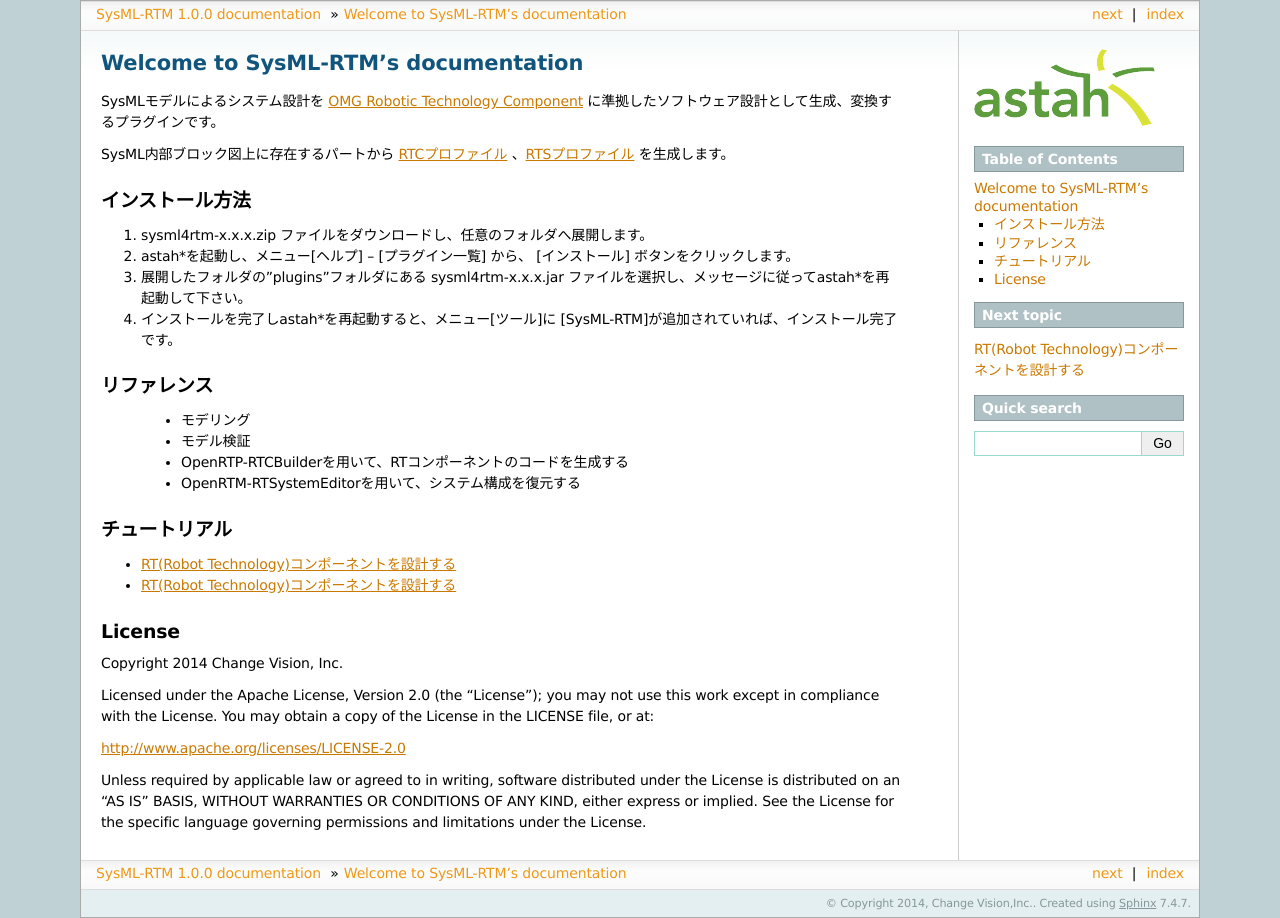
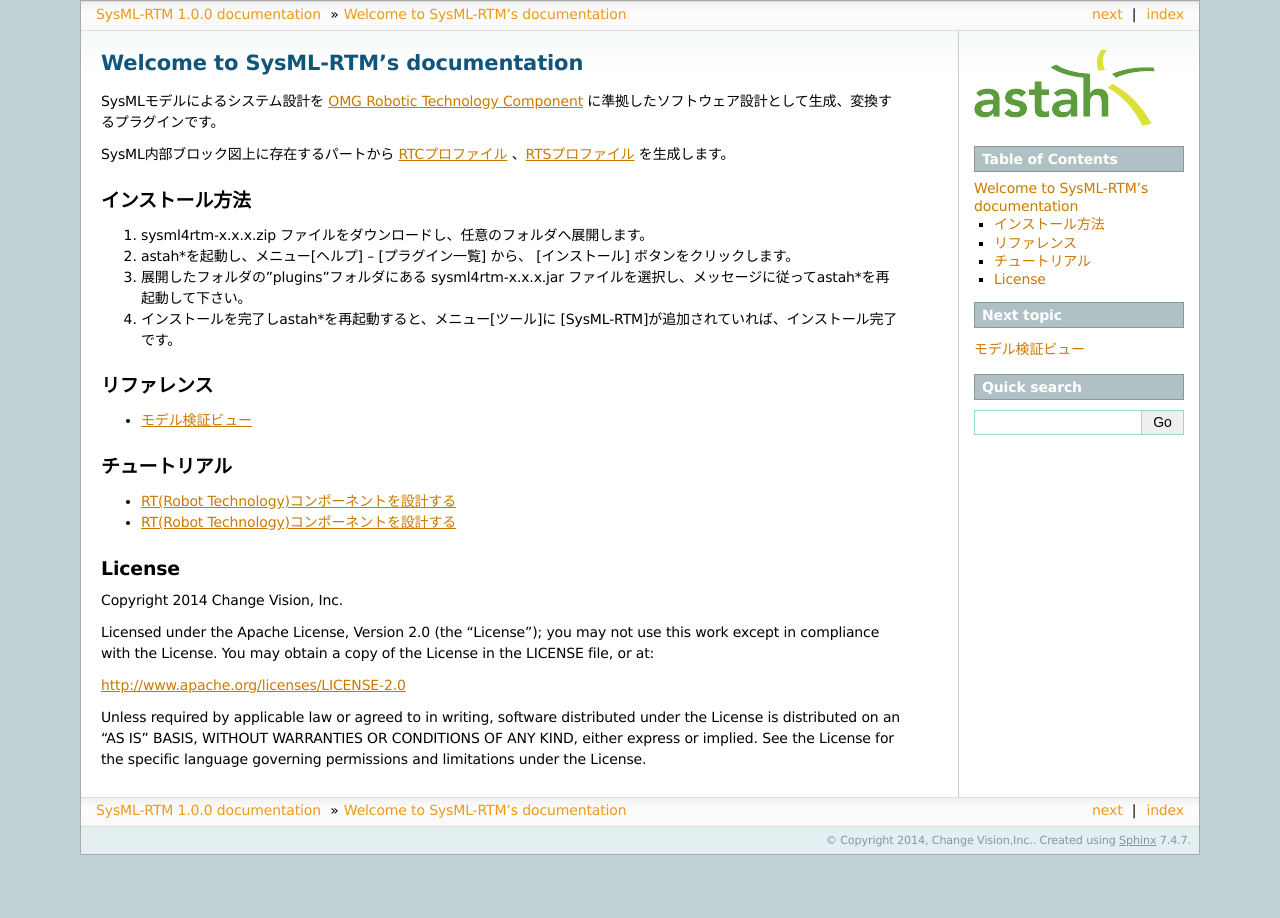
Before and after one commit to ChangeVision/sysml4rtm, a Sphinx documentation site: the page built from docs/guide-ja/source/index.rst, in a window 1280 px wide. Built offline with Sphinx 7.4.7, drawn with Linux system fonts in a browser that asks for light colours; some of the changed lines change nothing that is shown.

Commit message:
Add reference of model validation

```diff
--- a/docs/guide-ja/source/index.rst
+++ b/docs/guide-ja/source/index.rst
@@ -19,10 +19,17 @@
 
 リファレンス
 ---------------------
+..
  * モデリング
  * モデル検証
  * OpenRTP-RTCBuilderを用いて、RTコンポーネントのコードを生成する
  * OpenRTM-RTSystemEditorを用いて、システム構成を復元する
+
+.. toctree::
+   :maxdepth: 1
+   :glob:
+
+   reference/model_validation_view
 
 チュートリアル
 ---------------------
--- /dev/null
+++ b/docs/guide-ja/source/reference/model_validation_view.rst
@@ -0,0 +1,319 @@
+.. _ref-model_validation_view:
+
+モデル検証ビュー
+================================
+編集中の設計モデル中の不整合を一覧表示、操作するビューを提供します。
+
+.. figure:: /images/reference/model_validation_view/model_validation_view.jpg
+   :alt: モデル検証ビュー
+
+モデル更新時に、自動的にモデルを検証
+----------------------------------------
+.. figure:: /images/reference/model_validation_view/auto_update.jpg
+   :alt: モデル更新時に、自動的にモデルを検証
+
+[モデル更新時に、自動的にモデルを検証]ボタンがONの場合、モデル更新時に自動的にモデル検証を行います。(デフォルト ON)
+
+モデル検証ビューの更新
+----------------------------
+[更新]ボタンをクリックして、モデル検証の再実行を行います。
+
+.. figure:: /images/reference/model_validation_view/update.jpg
+   :alt: モデル検証ビューの更新
+
+.. hint::
+  モデル検証は、メニュー :menuselection:`ツール --> モデル検証` からも実行できます。
+  メニューから実行した場合には、モデルに不整合があることを通知する警告ダイアログ、または、モデルの整合性が保たれていることを通知するダイアログが表示されます。
+
+不整合一覧
+-------------------------------
+不整合一覧では、モデルの不整合を表形式で表示します。
+一覧には以下の項目を表示します。
+
+* 説明 － 不整合の内容説明
+* 要素の種類 － 不整合のあるモデル要素の種類
+* 要素 － 不整合のあるモデル要素名
+* 要素のパス － 不整合のあるモデル要素のパス(パッケージのパスなど)
+* エラーレベル － 不整合のエラーレベル(エラー種類とアイコン) :ref:`errorlevel-notes-label`
+
+.. hint::
+  モデル検証ビューのヘッダ(エラーレベル列)にマウスカーソルを合わせると、 :ref:`errorlevel-notes-label` がツールチップで表示されます。
+
+.. _errorlevel-notes-label:
+
+エラーレベルの凡例
+^^^^^^^^^^^^^^^^^^^^^^^^
+モデル検証ビューでは以下のエラーレベルを設定しています。
+
+.. list-table::
+   :widths: 15 50
+   :header-rows: 1
+
+   * - エラーレベル
+     - 説明
+   * - |critical_icon| 致命的なエラー
+     - 設計されたモデルからコンポーネントを生成できないため、問題の修正が必要です。
+   * - |error_icon| エラー
+     - 生成されたコンポーネントが正しく動作しない可能性があるため、問題の修正が必要です。
+   * - |warning_icon| 警告
+     - コンポーネントの設計に潜在的な問題が存在する可能性があるため、問題の調査が必要です。
+   * - |notice_icon| 通知
+     - 注意を喚起したい情報を表示します。
+
+不整合に対する操作
+-------------------------------
+
+エラー行のクリック
+^^^^^^^^^^^^^^^^^^^^^^^^^
+プロパティビューに選択した行の要素のプロパティを表示します。
+
+エラー行のダブルクリック
+^^^^^^^^^^^^^^^^^^^^^^^^^^
+選択した行の要素の図要素があれば、図を表示します。
+
+* エラー対象の図要素を図の中心に表示し、選択状態にします。
+* 複数図要素がある場合は、一つ目の図要素を表示します。
+* 図要素がない場合は、何も表示しません。
+
+図要素へジャンプ
+^^^^^^^^^^^^^^^^^^^^^^^^^^^^^^^^^^^^
+| エラー行を選択し右クリック後、[図要素へジャンプ]を選択、図を選択すると、不整合のあった要素の図要素を表示します。
+| 図要素が存在しない要素を選択した場合には、[図要素へジャンプ]は非活性になっています。
+
+* エラー対象の図要素を図の中心に表示し、選択状態にします。
+* 複数図要素がある場合は、一つ目の図要素を表示します。
+
+構造ツリーのモデルへジャンプ
+^^^^^^^^^^^^^^^^^^^^^^^^^^^^^^^^^^^^
+| エラー行を選択し右クリック後、[構造ツリーのモデルへジャンプ]を選択すると、構造ツリー上のモデルを選択します。
+| コネクタなど構造ツリー上に表示されない要素を選択した場合には、[構造ツリーのモデルへジャンプ]は非活性になっています。
+
+.. _quickfix-label:
+
+QuickFix
+^^^^^^^^^^^^^^^^^^^^^^^^^^^^^^^^^^^^
+| QuickFixは不整合の解決をサポートする機能です。
+| エラー行を選択し右クリック後、[QuickFix]を選択すると、解決の提案が可能な不整合について、複数の解決提案を表示します。
+| 解決の提案がない不整合については、[QuickFix]は非活性になっています。
+| エラー行を選択して、「 **Ctrl + 1** 」でもQuickFixを表示することができます。
+
+.. note::
+  QuickFixにより不整合を解決した場合、モデル検証が自動で再実行されます。
+  [モデル更新時に、自動的にモデルを検証]ボタンをOFFにしている場合でも、再実行を行います。
+
+ヘルプ
+^^^^^^^^^^^^^^^^^^^^^^^^^^^^^^^^^^^^
+エラー行を解決するために参考になるマニュアルの該当箇所を表示する機能です。
+
+ソートと表示順序
+^^^^^^^^^^^^^^^^^^^^^^^^^^^^^^^^^^^^
+| 列のヘッダをクリックすることで、各列毎のソートが可能です。(初期表示時は、カテゴリの昇順)
+| 列のドラッグにより、列の表示順序を変更することもできます。
+
+表示領域
+^^^^^^^^^^^^^^^^^^^^^^^^^^^^^^^^^^^^
+| モデル検証ビューの上部のバーをマウスでドラッグすることで、高さの変更が可能です。
+| プロジェクトビュー同様にモデル検証ビューを非表示にすることも可能です。
+
+.. figure:: /images/reference/model_validation_view/view_showhide.jpg
+   :alt: モデル検証ビューの表示/非表示
+
+.. hint::
+  モデル検証ビューの表示/非表示は、メニュー :menuselection:`表示 --> モデル検証ビューの表示/非表示` からも実行できます。
+
+不整合一覧で検出、表示する項目
+-------------------------------
+不整合一覧では以下の項目を検出、表示しています。
+
+設計時やマージ時のモデルに対する不整合一覧
+^^^^^^^^^^^^^^^^^^^^^^^^^^^^^^^^^^^^^^^^^^^^^^^^^^
+
+.. list-table::
+   :widths: 17 18 35 15
+   :header-rows: 1
+
+   * - 要素名
+     - 項目名
+     - 不整合内容
+     - エラーレベル
+   * - プロジェクト
+     - 名前
+     - 必須、 英数字、およびハイフン、アンダースコアのみ
+     - |critical_icon| 致命的なエラー
+   * - パッケージ
+     - 名前
+     - 必須、 :term:`identifier`
+     - |critical_icon| 致命的なエラー
+   * - Systemコンポーネント
+     - 名前
+     - 必須、 :term:`identifier`
+     - |critical_icon| 致命的なエラー
+   * - コンポーネント
+     - 階層構造
+     - コンポーネントの階層構造にループがある
+     - |critical_icon| 致命的なエラー
+   * - －
+     - 名前
+     - 必須、 :term:`identifier`
+     - |critical_icon| 致命的なエラー
+   * - －
+     - ポート
+     - コンポーネントにポートが定義されていない
+     - |notice_icon| 通知
+   * - －
+     - カテゴリ
+     - 必須
+     - |critical_icon| 致命的なエラー
+   * - －
+     - カテゴリ
+     -  :term:`複合コンポーネント` にcomposite.PeriodicECSharedが設定されていない
+     - |critical_icon| 致命的なエラー
+   * - －
+     - 複合コンポーネント種類
+     -  :term:`複合コンポーネント` にPeriodicECSharedが設定されていない
+     - |critical_icon| 致命的なエラー
+   * - －
+     - コンフィギュレーションのプロパティ名
+     - membersとexported_portsがプロパティ名に使用されている
+     - |critical_icon| 致命的なエラー
+   * - パート
+     - 名前
+     - 必須、 :term:`identifier`
+     - |critical_icon| 致命的なエラー
+   * - －
+     - 名前
+     - コンポーネント配下のパート名が衝突している
+     - |critical_icon| 致命的なエラー
+   * - －
+     - 優先度
+     - 0から255までの数値以外が設定されている
+     - |warning_icon| 警告
+   * - ポート(データポート、サービスポート)
+     - 名前
+     - 必須、半角英数記号のみ(ピリオド、空白は不可)、 :term:`identifier`
+     - |critical_icon| 致命的なエラー
+   * - －
+     - 名前
+     - ポート名が重複している
+     - |critical_icon| 致命的なエラー
+   * -  :term:`公開ポート` (データポート、サービスポート)
+     -  :term:`委譲コネクタ`
+     - 一つの :term:`公開ポート` に複数の :term:`委譲コネクタ` が接続されている
+     - |warning_icon| 警告
+   * -  :term:`内部ポート` (データポート、サービスポート)
+     - コネクタ
+     - 一つの :term:`内部ポート` に複数の :term:`委譲コネクタ` が接続されている
+     - |warning_icon| 警告
+   * - サービスポート
+     - インターフェース
+     - 一つのサービスポートに同一のインターフェースが複数定義されている
+     - |warning_icon| 警告
+   * - －
+     - －
+     - サービスポートにインターフェースが接続されていない
+     - |warning_icon| 警告
+   * - コネクタ(データポート間、サービスポート間)
+     - 名前
+     - 必須、半角英数記号のみ
+     - |critical_icon| 致命的なエラー
+   * - －
+     - モデル
+     - 同一パート間にコネクタが重複している
+     - |critical_icon| 致命的なエラー
+   * - コネクタ(データポート間)
+     - データポートの組合せ
+     - データ送信ポートとデータ受信ポートの組合せになっていない
+     - |critical_icon| 致命的なエラー
+   * - －
+     - データポートの型
+     - コネクタに接続するデータポートの型が一致していない
+     - |warning_icon| 警告
+   * - －
+     - －
+     - データポートの型にインターフェースが定義されている
+     - |critical_icon| 致命的なエラー
+   * - －
+     - データ送信レート[ベース]
+     - サブスクリプションタイプがperiodicの場合必須、正の数値
+     - |warning_icon| 警告
+   * - －
+     - 送信データスキップ数[ベース]
+     - サブスクリプションタイプがnew,periodicかつデータ送信ポリシーがskipの場合必須、0または正の整数
+     - |warning_icon| 警告
+   * - －
+     - バッファ長[バッファ（出力ポート）]
+     - 必須、0、または正の整数
+     - |warning_icon| 警告
+   * - －
+     - バッファ書き込みタイムアウト[sec][バッファ（出力ポート）]
+     - 必須、正の数値
+     - |warning_icon| 警告
+   * - －
+     - バッファ読み出しタイムアウト[sec][バッファ（出力ポート）]
+     - 必須、正の数値
+     - |warning_icon| 警告
+   * - －
+     - バッファ長[バッファ（入力ポート）]
+     - 必須、0または正の整数
+     - |warning_icon| 警告
+   * - －
+     - バッファ書き込みタイムアウト[sec][バッファ（入力ポート）]
+     - 必須、正の数値
+     - |warning_icon| 警告
+   * - －
+     - バッファ読み出しタイムアウト[sec][バッファ（入力ポート）]
+     - 必須、正の数値
+     - |warning_icon| 警告
+   * -  :term:`委譲コネクタ` (データポート間)
+     - データポートの組合せ
+     - データ送信ポート同士、データ受信ポート同士の組合せになっていない
+     - |critical_icon| 致命的なエラー
+   * - コネクタ(サービスポート間)
+     - サービスポート名
+     - コネクタで接続するサービスポートの名前が一致していない
+     - |error_icon| エラー
+   * - －
+     - サービスポートのIF
+     - コネクタに接続するサービスポートのインターフェースが一致していない
+     - |error_icon| エラー
+   * - インターフェース/クラス
+     - 名前
+     - 必須、 :term:`identifier`
+     - |critical_icon| 致命的なエラー
+   * - －
+     - 属性
+     - 必須、 :term:`identifier`
+     - |critical_icon| 致命的なエラー
+   * - －
+     - －
+     - 属性の型にsequenceを直接利用している。 解決策は :ref:`ref-customtype-sequence` を参照のこと。
+     - |notice_icon| 通知
+   * - －
+     - 操作
+     - 必須、 :term:`identifier`
+     - |critical_icon| 致命的なエラー
+   * - －
+     - －
+     - 同一シグニチャの操作が重複している
+     - |critical_icon| 致命的なエラー
+   * - －
+     - パラメタ
+     - パラメタの型にsequenceを直接利用している。 解決策は :ref:`ref-customtype-sequence` を参照のこと。
+     - |notice_icon| 通知
+   * - －
+     - 返り値
+     - 返り値の型にsequenceを直接利用している。 解決策は :ref:`ref-customtype-sequence` を参照のこと。
+     - |notice_icon| 通知
+   * - －
+     - 関連端
+     - 関連端の多重度が0, 1, 0..1以外である。 解決策は :ref:`ref-customtype-multiple` を参照のこと。
+     - |notice_icon| 通知
+   * - 独自データ型
+     - －
+     - 自クラス/インターフェースの参照をしている
+     - |critical_icon| 致命的なエラー
+
+.. |critical_icon| image:: /images/reference/model_validation_view/critical_icon.jpg
+.. |error_icon| image:: /images/reference/model_validation_view/error_icon.jpg
+.. |warning_icon| image:: /images/reference/model_validation_view/warning_icon.jpg
+.. |notice_icon| image:: /images/reference/model_validation_view/notice_icon.jpg
```
Also changed, not shown: docs/guide-ja/source/images/reference/model_validation_view/auto_update.jpg (added), docs/guide-ja/source/images/reference/model_validation_view/critical_icon.jpg (added), docs/guide-ja/source/images/reference/model_validation_view/error_icon.jpg (added), docs/guide-ja/source/images/reference/model_validation_view/model_validation_view.jpg (added), docs/guide-ja/source/images/reference/model_validation_view/notice_icon.jpg (added), docs/guide-ja/source/images/reference/model_validation_view/update.jpg (added), docs/guide-ja/source/images/reference/model_validation_view/view_showhide.jpg (added), docs/guide-ja/source/images/reference/model_validation_view/warning_icon.jpg (added).
